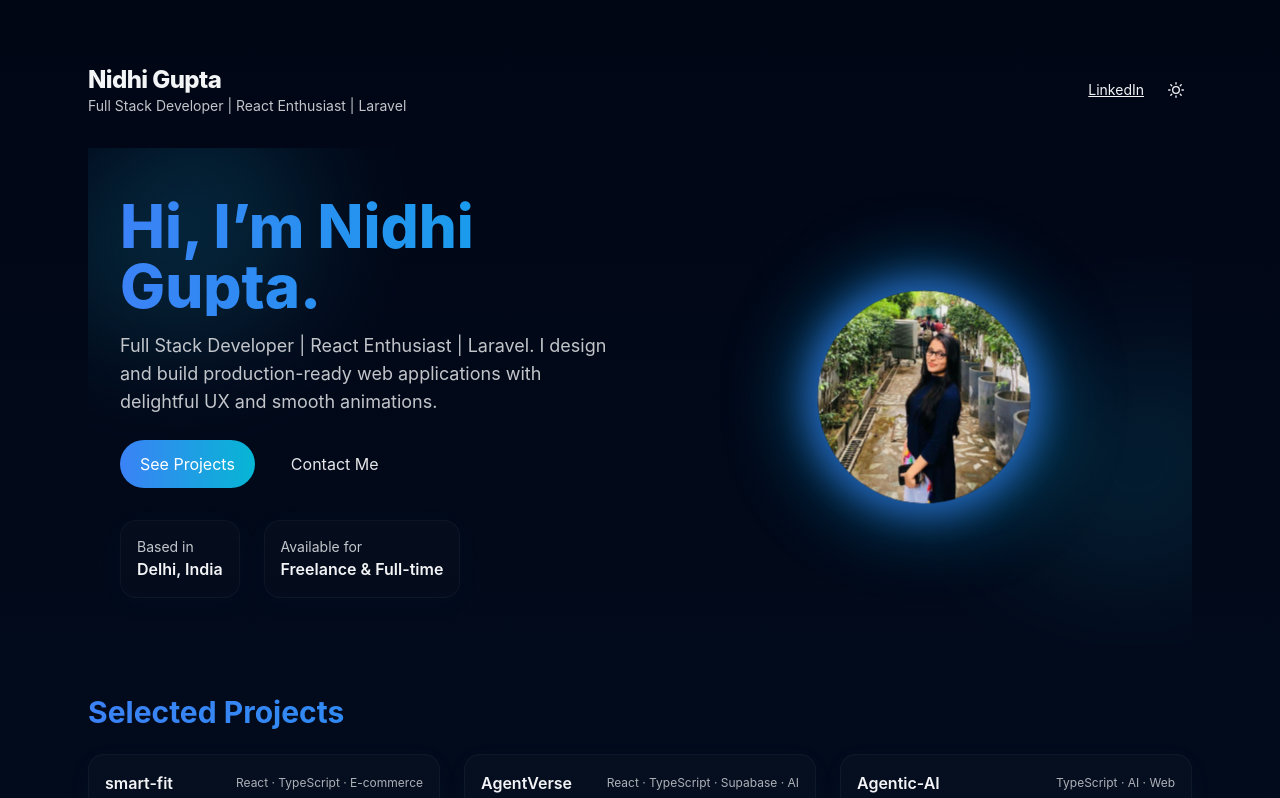
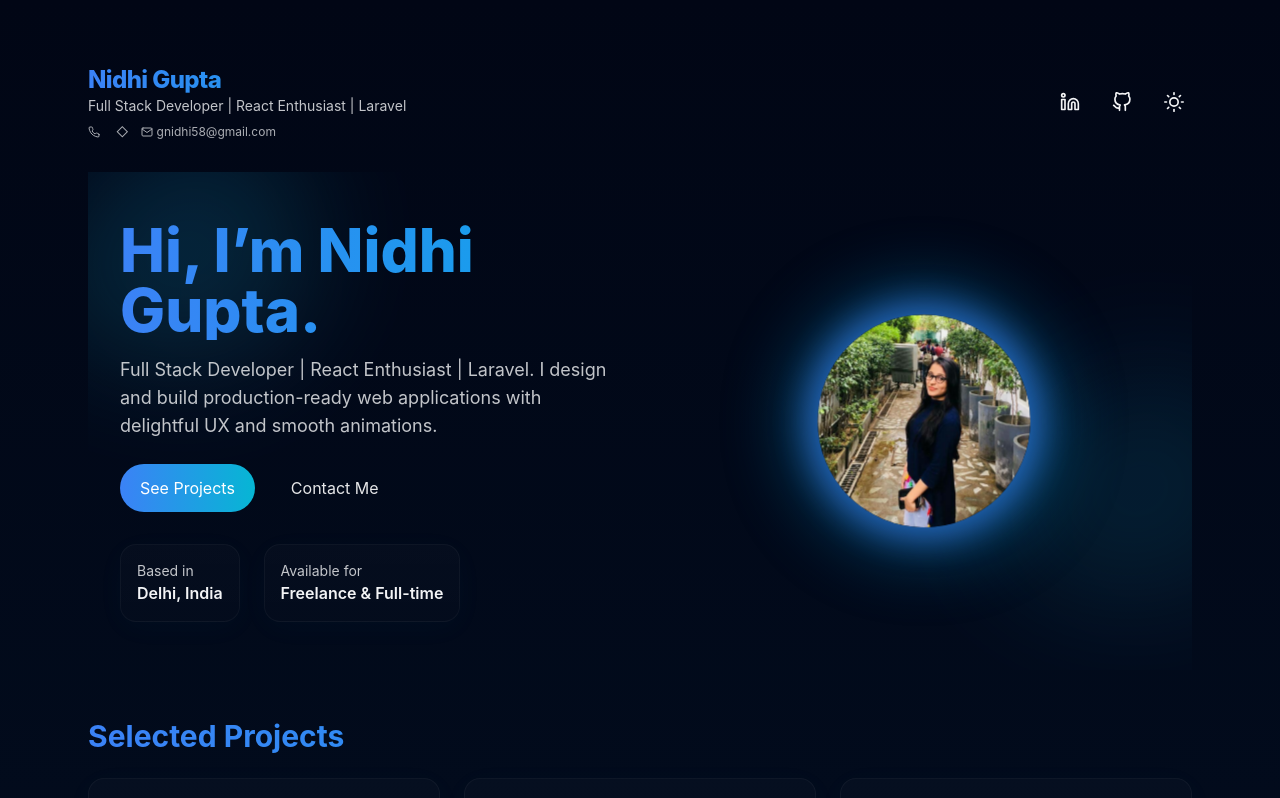
Before and after one commit to nidhigupta58/nidhi-portfolio-blue, a React (Vite) app: page / in a window 1280 px wide. Shown: the top 798 px of the page. Built offline with nearby package versions, Linux system fonts and the light colour scheme; the HTML template or start-up script is replaced by a standard one.

Commit message:
update: enhance header component with improved layout and additional social media links

```diff
--- a/src/components/Header.jsx
+++ b/src/components/Header.jsx
@@ -1,19 +1,51 @@
 import React from 'react'
-import { FiSun, FiMoon } from 'react-icons/fi'
+import { FiSun, FiMoon, FiLinkedin, FiGithub, FiMail, FiPhone } from 'react-icons/fi'
 import { site } from '../data/site'
 
 export default function Header({ dark, setDark }) {
   return (
-    <header className="relative z-20 flex items-center justify-between mb-8">
+    <header className="relative z-20 flex flex-col sm:flex-row items-start sm:items-center justify-between mb-8 gap-4">
       <div>
-        <h1 className="text-2xl font-extrabold tracking-tight">{site.name}</h1>
+        <h1 className="text-2xl font-extrabold tracking-tight neon">{site.name}</h1>
         <p className="text-sm opacity-80">{site.role}</p>
+        <div className="flex flex-wrap items-center gap-3 mt-2 text-xs opacity-70">
+          <a href={`tel:${site.phone}`} className="flex items-center gap-1 hover:text-blue-400 transition-colors">
+            <FiPhone className="w-3 h-3" />
+            <span>{site.phone}</span>
+          </a>
+          <span>◇</span>
+          <a href={`mailto:${site.email}`} className="flex items-center gap-1 hover:text-blue-400 transition-colors">
+            <FiMail className="w-3 h-3" />
+            <span>{site.email}</span>
+          </a>
+        </div>
       </div>
 
       <div className="flex items-center gap-4">
-        <a href={site.linkedin} target="_blank" rel="noreferrer" className="text-sm underline">LinkedIn</a>
-        <button onClick={() => setDark(!dark)} className="p-2 rounded-md hover:bg-white/5">
-          {dark ? <FiSun /> : <FiMoon />}
+        <a
+          href={site.linkedin}
+          target="_blank"
+          rel="noreferrer"
+          className="p-2 rounded-md hover:bg-white/10 transition-colors"
+          aria-label="LinkedIn"
+        >
+          <FiLinkedin className="w-5 h-5" />
+        </a>
+        <a
+          href={site.github}
+          target="_blank"
+          rel="noreferrer"
+          className="p-2 rounded-md hover:bg-white/10 transition-colors"
+          aria-label="GitHub"
+        >
+          <FiGithub className="w-5 h-5" />
+        </a>
+        <button
+          onClick={() => setDark(!dark)}
+          className="p-2 rounded-md hover:bg-white/10 transition-colors"
+          aria-label="Toggle theme"
+        >
+          {dark ? <FiSun className="w-5 h-5" /> : <FiMoon className="w-5 h-5" />}
         </button>
       </div>
     </header>
```
